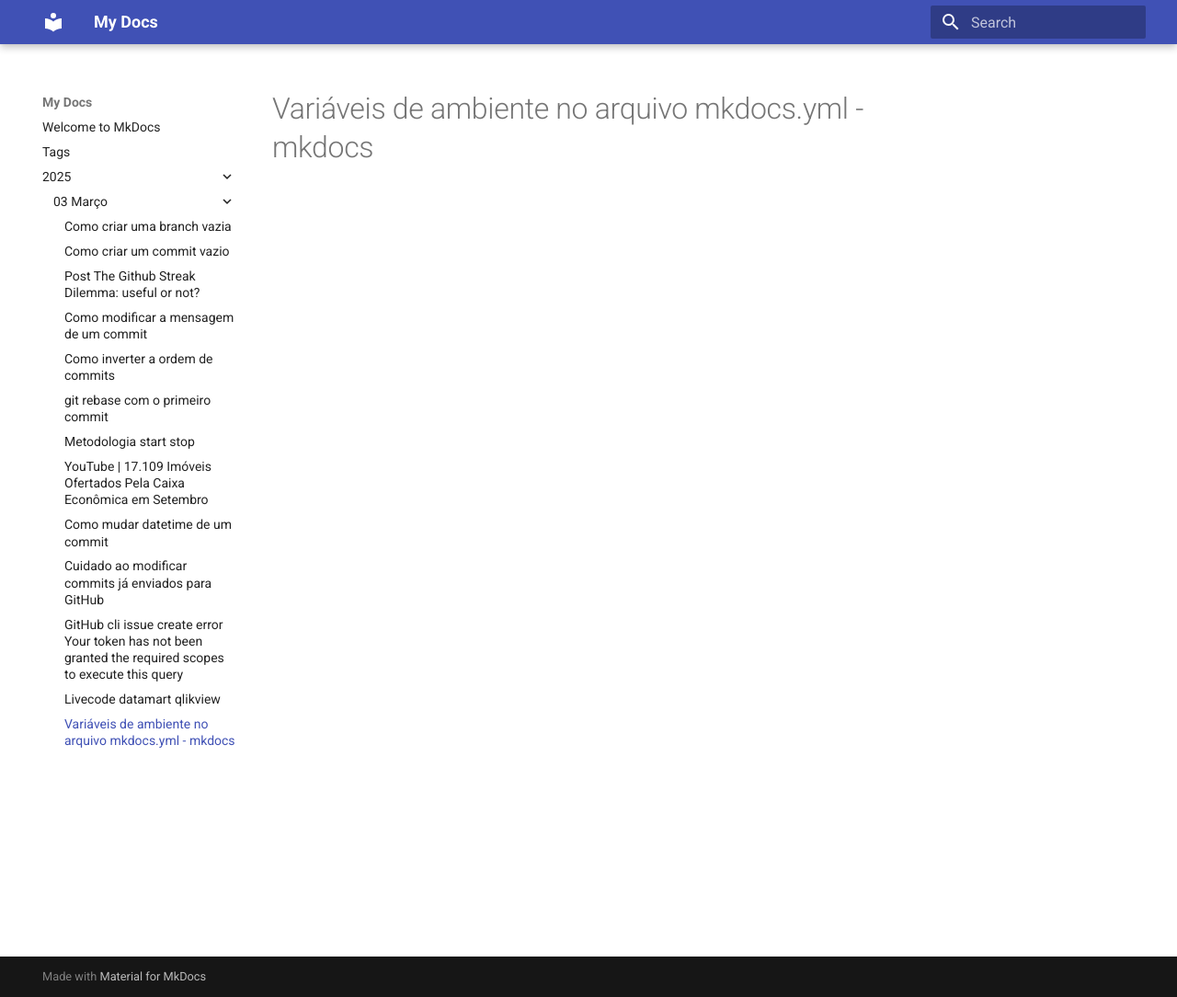
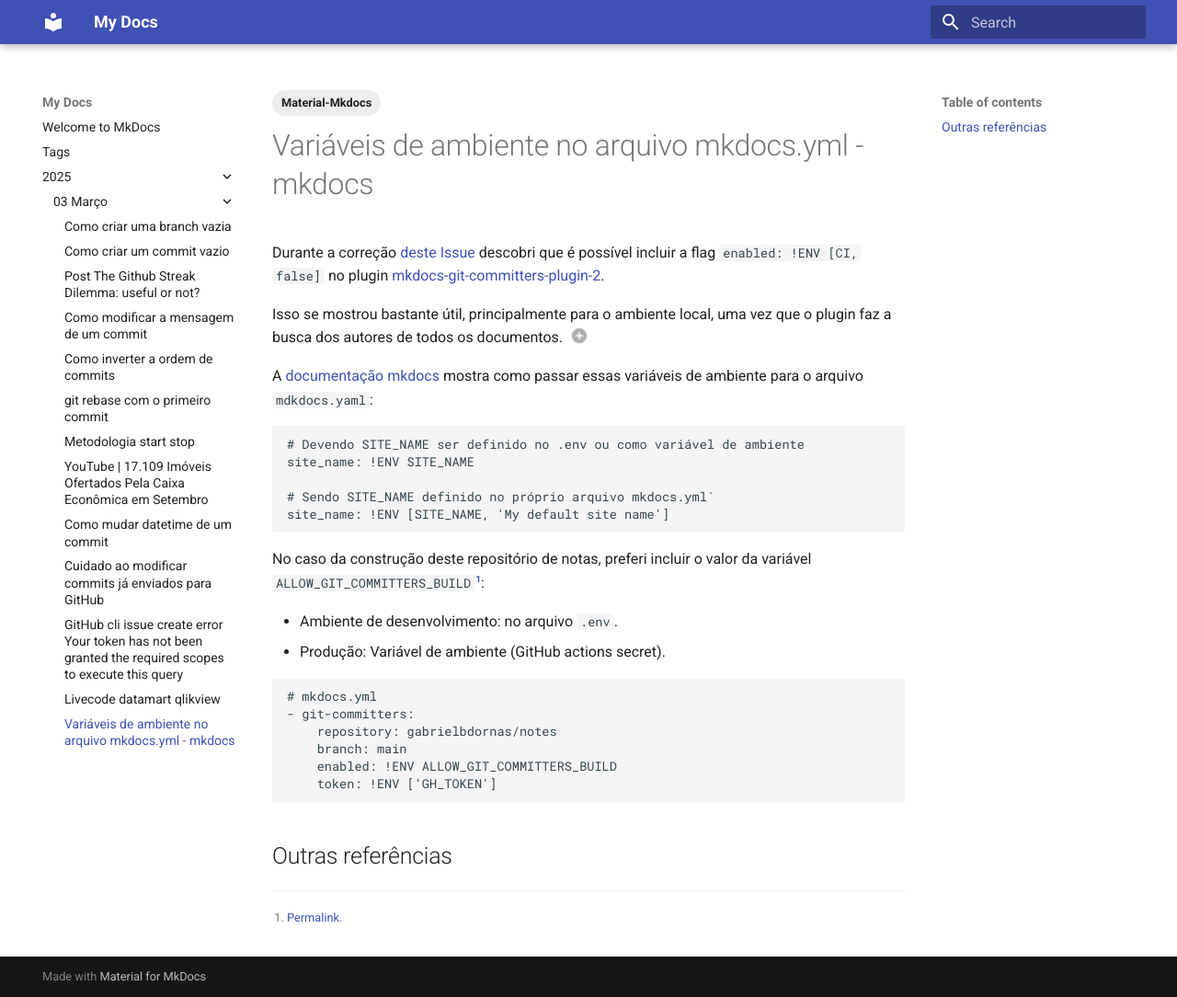
Before and after one commit to gabrielbdornass/notes2, an MkDocs documentation site: the page built from docs/2025/03_Março/20250318_variaveis_de_ambiente_no_arquivo_mkdocs_yml_mkdocs.md, in a window 1280 px wide and 1084 px high. Shown: the whole window at 92% size. Built offline with MkDocs 1.6.1 and Material for MkDocs 9.7.7, drawn with Linux system fonts in a browser that asks for light colours; emoji names are drawn with the system emoji font.

Commit message:
Improve note to env vars in mkdocs.yml
Fix #448

````diff
--- a/docs/2025/03_Março/20250318_variaveis_de_ambiente_no_arquivo_mkdocs_yml_mkdocs.md
+++ b/docs/2025/03_Março/20250318_variaveis_de_ambiente_no_arquivo_mkdocs_yml_mkdocs.md
@@ -1 +1,42 @@
+---
+tags:
+  - Material-Mkdocs
+---
+
 # Variáveis de ambiente no arquivo mkdocs.yml - mkdocs
+
+Durante a correção [deste Issue](https://github.com/gabrielbdornas/notes/issues/447) descobri que é possível incluir a flag `enabled: !ENV [CI, false]` no plugin [mkdocs-git-committers-plugin-2](https://github.com/ojacques/mkdocs-git-committers-plugin-2).
+
+Isso se mostrou bastante útil, principalmente para o ambiente local, uma vez que o plugin faz a busca dos autores de todos os documentos. (1)
+{ .annotate }
+
+1. :man_raising_hand: No longo prazo isso poderia levar a uma demora execessiva para ligar o servidor de desenvolvimento.
+
+A [documentação mkdocs](https://www.mkdocs.org/user-guide/configuration/#environment-variables) mostra como passar essas variáveis de ambiente para o arquivo `mdkdocs.yaml`:
+
+```
+# Devendo SITE_NAME ser definido no .env ou como variável de ambiente
+site_name: !ENV SITE_NAME
+
+# Sendo SITE_NAME definido no próprio arquivo mkdocs.yml`
+site_name: !ENV [SITE_NAME, 'My default site name']
+```
+
+No caso da construção deste repositório de notas, preferi incluir o valor da variável `ALLOW_GIT_COMMITTERS_BUILD`[^1]:
+
+  - Ambiente de desenvolvimento: no arquivo `.env`.
+  - Produção: Variável de ambiente (GitHub actions secret).
+
+```
+# mkdocs.yml
+- git-committers:
+    repository: gabrielbdornas/notes
+    branch: main
+    enabled: !ENV ALLOW_GIT_COMMITTERS_BUILD
+    token: !ENV ['GH_TOKEN']
+```
+
+
+## Outras referências
+
+[^1]: [Permalink](https://github.com/gabrielbdornas/notes/blob/acd1fa98ae6ad7487673694399476660e99b3d2e/mkdocs.yml#L15-L19).
````
